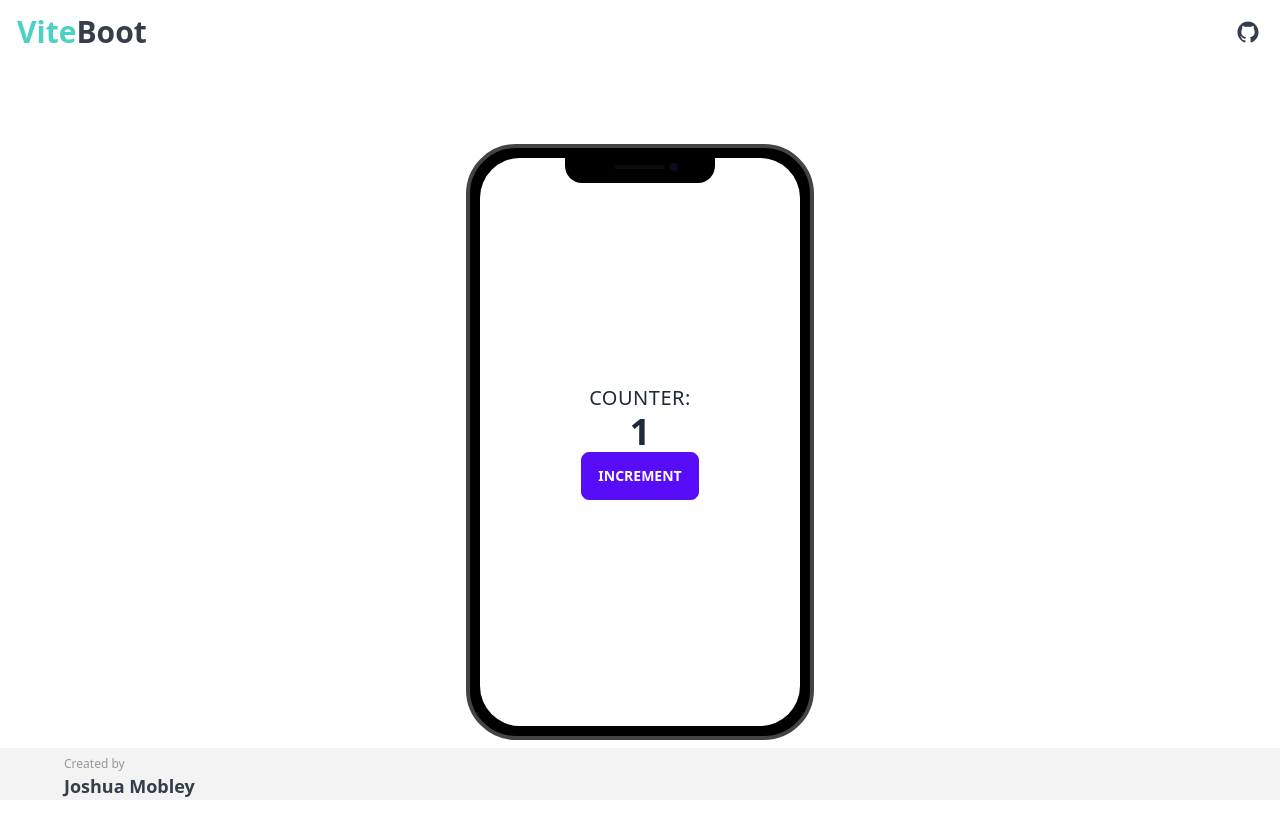
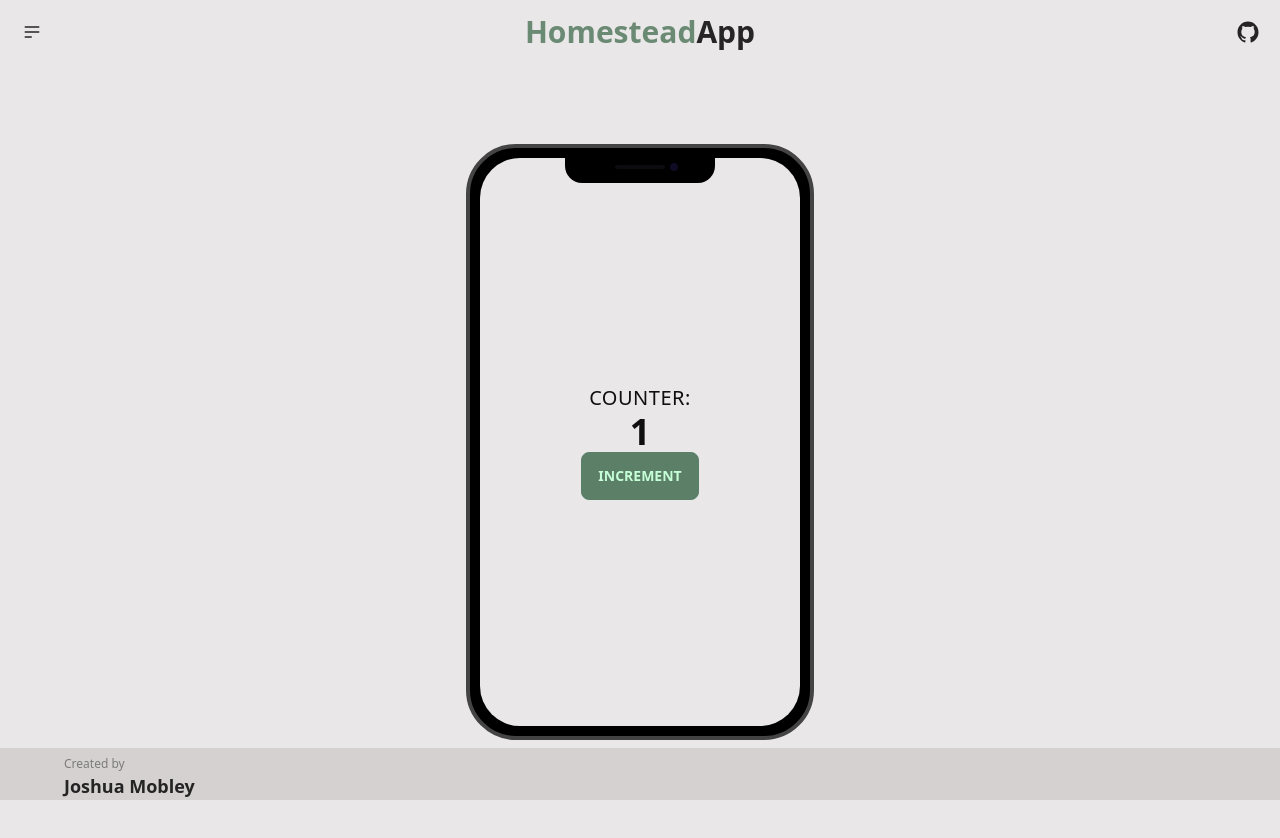
Before and after one commit to jmobley09/homestead, a Vue app in the folder client/: page /StoreTest in a window 1280 px wide. Shown: the top 838 px of the page. Built offline with nearby package versions, Linux system fonts and the light colour scheme.

Commit message:
updated navbar and corrected color theme

```diff
--- a/client/index.html
+++ b/client/index.html
@@ -1,5 +1,5 @@
 <!DOCTYPE html>
-<html lang="en">
+<html lang="en" data-theme="garden">
   <head>
     <meta charset="UTF-8" />
     <link rel="icon" href="/favicon.ico" />
--- a/client/src/App.vue
+++ b/client/src/App.vue
@@ -4,7 +4,7 @@ import Footer from "./components/Footer.vue";
 </script>
 
 <template>
-  <div class="font-chinese antialiased">
+  <div>
     <div class="min-h-screen">
       <Navbar />
       <RouterView />
--- a/client/src/components/NavBar.vue
+++ b/client/src/components/NavBar.vue
@@ -1,51 +1,50 @@
 <template>
     <div
-    class="text-base-content sticky top-0 z-30 flex h-16 w-full justify-center opacity-90 backdrop-blur transition-all duration-100"
-  >
-    <nav class="navbar w-full">
+        class="text-base-content sticky top-0 z-30 flex h-16 w-full justify-center opacity-90 backdrop-blur transition-all duration-100">
+        <div class="navbar bg-base-100">
+            <div class="navbar-start">
+                <div class="dropdown">
+                    <label tabindex="0" class="btn btn-ghost btn-circle">
+                        <svg xmlns="http://www.w3.org/2000/svg" class="h-5 w-5" fill="none" viewBox="0 0 24 24"
+                            stroke="currentColor">
+                            <path stroke-linecap="round" stroke-linejoin="round" stroke-width="2"
+                                d="M4 6h16M4 12h16M4 18h7" />
+                        </svg>
+                    </label>
+                    <ul tabindex="0"
+                        class="menu menu-compact dropdown-content mt-3 p-2 shadow bg-base-100 rounded-box w-52">
+                        <li><a>Homepage</a></li>
+                        <li><a>Portfolio</a></li>
+                        <li><a>About</a></li>
+                    </ul>
+                </div>
+            </div>
             <div class="flex flex-1 md:gap-1 lg:gap-2">
-        <router-link
-          to="/"
-          aria-current="page"
-          aria-label="Homepage"
-          class="btn-ghost btn px-2"
-        >
-          <div
-            class="text-primary inline-flex text-lg transition-all duration-200 md:text-3xl"
-          >
-            <span class="text-accent">V<span class="lowercase">ite</span></span>
-            <span class="text-base-content">B<span class="lowercase">oot</span></span>
+                <router-link to="/" aria-current="page" aria-label="Homepage" class="btn-ghost btn px-2">
+                    <div class="text-primary inline-flex text-lg transition-all duration-200 md:text-3xl">
+                        <span class="text-primary">H<span class="lowercase">omestead</span></span>
+                        <span class="text-base-content">A<span class="lowercase">pp</span></span>
                     </div>
                 </router-link>
             </div>
+            <div class="navbar-end">
                 <div>
-        <span
-          class="tooltip tooltip-bottom before:text-xs before:content-[attr(data-tip)]"
-          data-tip="GitHub"
-        >
+                    <span class="tooltip tooltip-bottom before:text-xs before:content-[attr(data-tip)]"
+                        data-tip="GitHub">
                         <div class="flex-none items-center">
-            <a
-              aria-label="Github"
-              target="_blank"
-              href="https://github.com/kirklin/vite-boot"
-              class="btn-ghost drawer-button btn-square btn normal-case"
-            >
-              <svg
-                width="20"
-                height="20"
-                xmlns="http://www.w3.org/2000/svg"
-                viewBox="0 0 512 512"
-                class="inline-block h-5 w-5 fill-current md:h-6 md:w-6"
-              >
+                            <a aria-label="Github" target="_blank" href="https://github.com/jmobley09/homestead"
+                                class="btn-ghost drawer-button btn-square btn normal-case">
+                                <svg width="20" height="20" xmlns="http://www.w3.org/2000/svg" viewBox="0 0 512 512"
+                                    class="inline-block h-5 w-5 fill-current md:h-6 md:w-6">
                                     <path
-                  d="M256,32C132.3,32,32,134.9,32,261.7c0,101.5,64.2,187.5,153.2,217.9a17.56,17.56,0,0,0,3.8.4c8.3,0,11.5-6.1,11.5-11.4,0-5.5-.2-19.9-.3-39.1a102.4,102.4,0,0,1-22.6,2.7c-43.1,0-52.9-33.5-52.9-33.5-10.2-26.5-24.9-33.6-24.9-33.6-19.5-13.7-.1-14.1,1.4-14.1h.1c22.5,2,34.3,23.8,34.3,23.8,11.2,19.6,26.2,25.1,39.6,25.1a63,63,0,0,0,25.6-6c2-14.8,7.8-24.9,14.2-30.7-49.7-5.8-102-25.5-102-113.5,0-25.1,8.7-45.6,23-61.6-2.3-5.8-10-29.2,2.2-60.8a18.64,18.64,0,0,1,5-.5c8.1,0,26.4,3.1,56.6,24.1a208.21,208.21,0,0,1,112.2,0c30.2-21,48.5-24.1,56.6-24.1a18.64,18.64,0,0,1,5,.5c12.2,31.6,4.5,55,2.2,60.8,14.3,16.1,23,36.6,23,61.6,0,88.2-52.4,107.6-102.3,113.3,8,7.1,15.2,21.1,15.2,42.5,0,30.7-.3,55.5-.3,63,0,5.4,3.1,11.5,11.4,11.5a19.35,19.35,0,0,0,4-.4C415.9,449.2,480,363.1,480,261.7,480,134.9,379.7,32,256,32Z"
-                />
+                                        d="M256,32C132.3,32,32,134.9,32,261.7c0,101.5,64.2,187.5,153.2,217.9a17.56,17.56,0,0,0,3.8.4c8.3,0,11.5-6.1,11.5-11.4,0-5.5-.2-19.9-.3-39.1a102.4,102.4,0,0,1-22.6,2.7c-43.1,0-52.9-33.5-52.9-33.5-10.2-26.5-24.9-33.6-24.9-33.6-19.5-13.7-.1-14.1,1.4-14.1h.1c22.5,2,34.3,23.8,34.3,23.8,11.2,19.6,26.2,25.1,39.6,25.1a63,63,0,0,0,25.6-6c2-14.8,7.8-24.9,14.2-30.7-49.7-5.8-102-25.5-102-113.5,0-25.1,8.7-45.6,23-61.6-2.3-5.8-10-29.2,2.2-60.8a18.64,18.64,0,0,1,5-.5c8.1,0,26.4,3.1,56.6,24.1a208.21,208.21,0,0,1,112.2,0c30.2-21,48.5-24.1,56.6-24.1a18.64,18.64,0,0,1,5,.5c12.2,31.6,4.5,55,2.2,60.8,14.3,16.1,23,36.6,23,61.6,0,88.2-52.4,107.6-102.3,113.3,8,7.1,15.2,21.1,15.2,42.5,0,30.7-.3,55.5-.3,63,0,5.4,3.1,11.5,11.4,11.5a19.35,19.35,0,0,0,4-.4C415.9,449.2,480,363.1,480,261.7,480,134.9,379.7,32,256,32Z" />
                                 </svg>
                             </a>
                         </div>
                     </span>
                 </div>
-    </nav>
+            </div>
+        </div>
     </div>
 </template>
 <script setup lang="ts">
```
Lines whose indentation alone changed are shown as unchanged.
